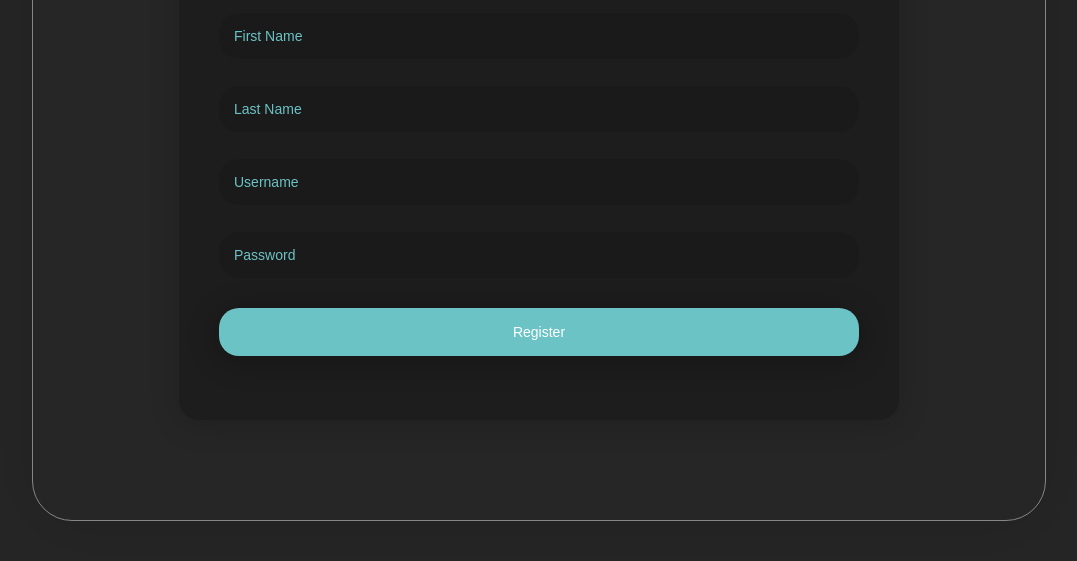
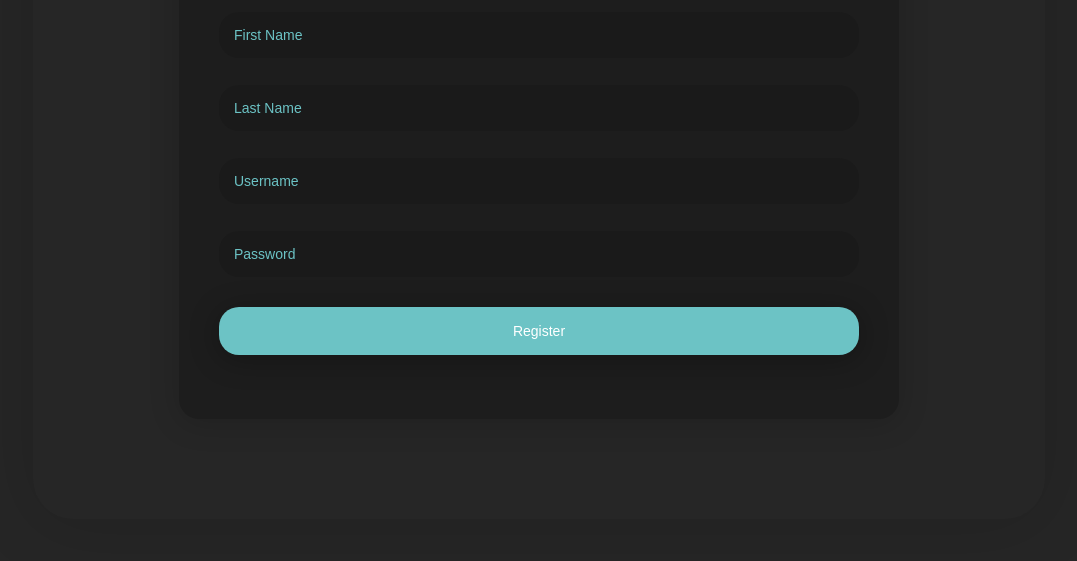
Before and after one commit to Map-Schmaap/Schmaap-Map, a React app: page /signup in a window 1280 px wide. Shown: the part 239-800 px from the top of the page, without its empty margins (101-1178 px from the left). Built offline with nearby package versions, Linux system fonts and the light colour scheme; no server answers.

Commit message:
minor changes final version final

```diff
--- a/client/components/landingpage-components/SignUpForm.module.css
+++ b/client/components/landingpage-components/SignUpForm.module.css
@@ -5,7 +5,7 @@
   margin: auto;
   position: relative;
   background: #262626;
-  border: 1px solid #868686;
+  /* border: 1px solid #868686; */
   box-shadow: 0px 4px 70px rgba(0, 0, 0, 0.15);
   border-radius: 40px;
   display: flex;
```
